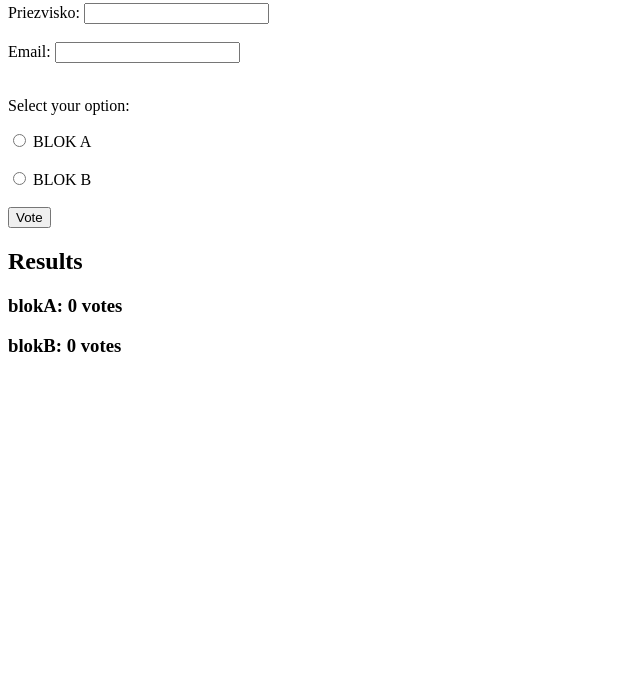
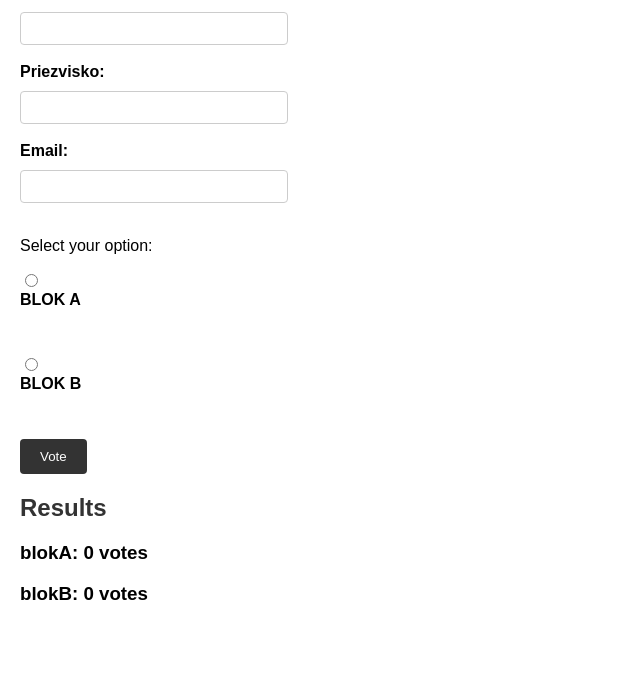
Before and after one commit to Erich6969/BLOKY, a plain HTML site: page index.html in a window 1280 px wide. Shown: the part 116-800 px from the top of the page, without its empty margins (0-640 px from the left). Drawn offline with Linux system fonts and the light colour scheme.

Commit message:
Add files via upload

```diff
--- a/index.html
+++ b/index.html
@@ -3,8 +3,64 @@
 <head>
   <title>BLOKY</title>
   <style>
-    .hidden {
-      display: none;
+    body {
+      font-family: Arial, sans-serif;
+      margin: 0;
+      padding: 20px;
+    }
+
+    h1 {
+      color: #333;
+    }
+
+    form {
+      margin-bottom: 20px;
+    }
+
+    label {
+      display: block;
+      margin-bottom: 10px;
+      font-weight: bold;
+    }
+
+    input[type="text"],
+    input[type="email"] {
+      width: 250px;
+      padding: 8px;
+      border-radius: 4px;
+      border: 1px solid #ccc;
+    }
+
+    input[type="radio"] {
+      margin-right: 5px;
+    }
+
+    input[type="submit"] {
+      padding: 10px 20px;
+      background-color: #333;
+      color: #fff;
+      border: none;
+      border-radius: 4px;
+      cursor: pointer;
+    }
+
+    h2 {
+      margin-top: 20px;
+      color: #333;
+    }
+
+    ul {
+      list-style: none;
+      padding: 0;
+      margin: 0;
+    }
+
+    li {
+      margin-bottom: 10px;
+    }
+
+    .disabled {
+      color: gray;
     }
   </style>
 </head>
```
